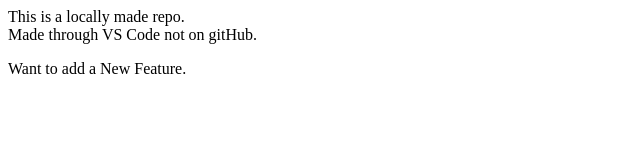
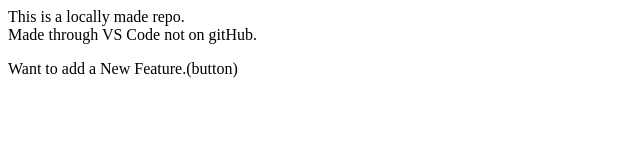
Before and after one commit to Nohseen/localrepo, a plain HTML site: page index.html in a window 1280 px wide. Shown: the full height of the page, 0-640 px from the left. Drawn offline with Linux system fonts and the light colour scheme.

```diff
--- a/index.html
+++ b/index.html
@@ -1,2 +1,2 @@
 <p>This is a locally made repo.<br>Made through VS Code not on gitHub.</p>
-<p>Want to add a New Feature.</p>
+<p>Want to add a New Feature.(button)</p>
```
